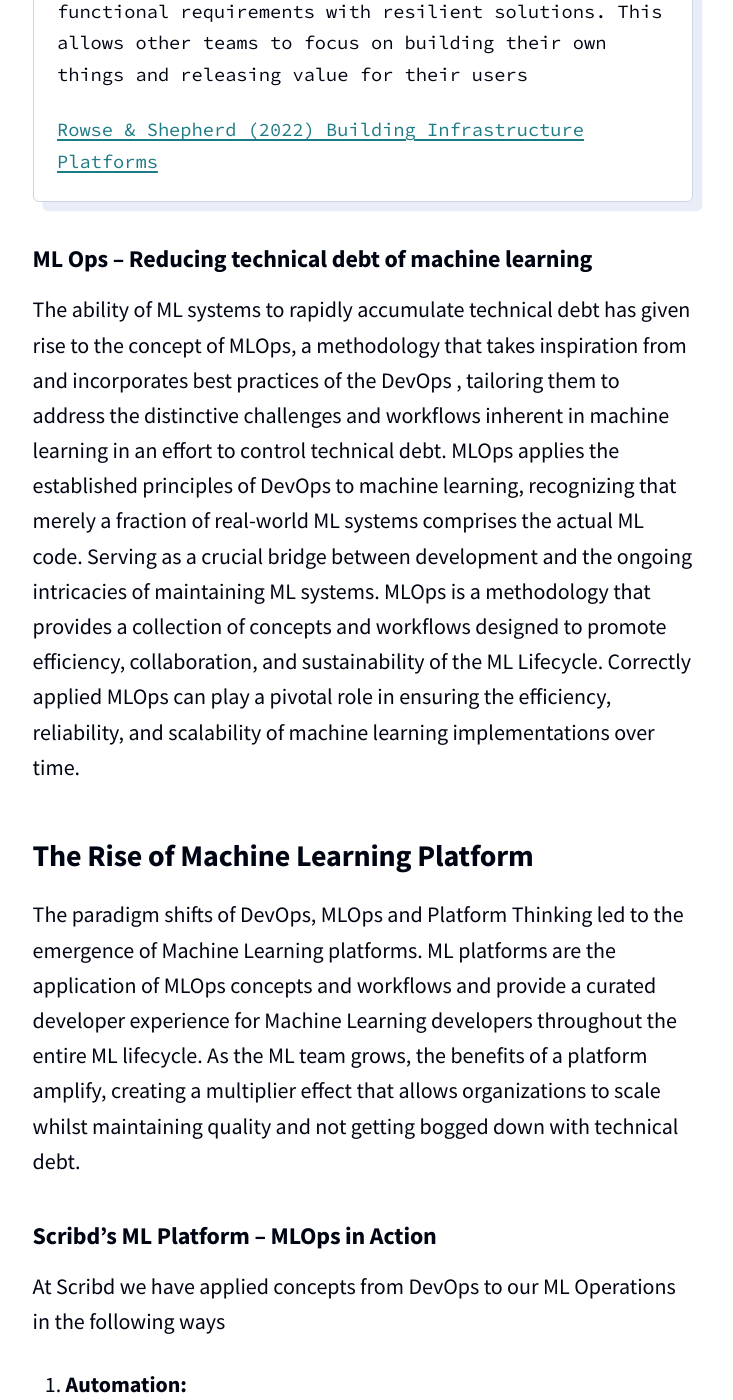
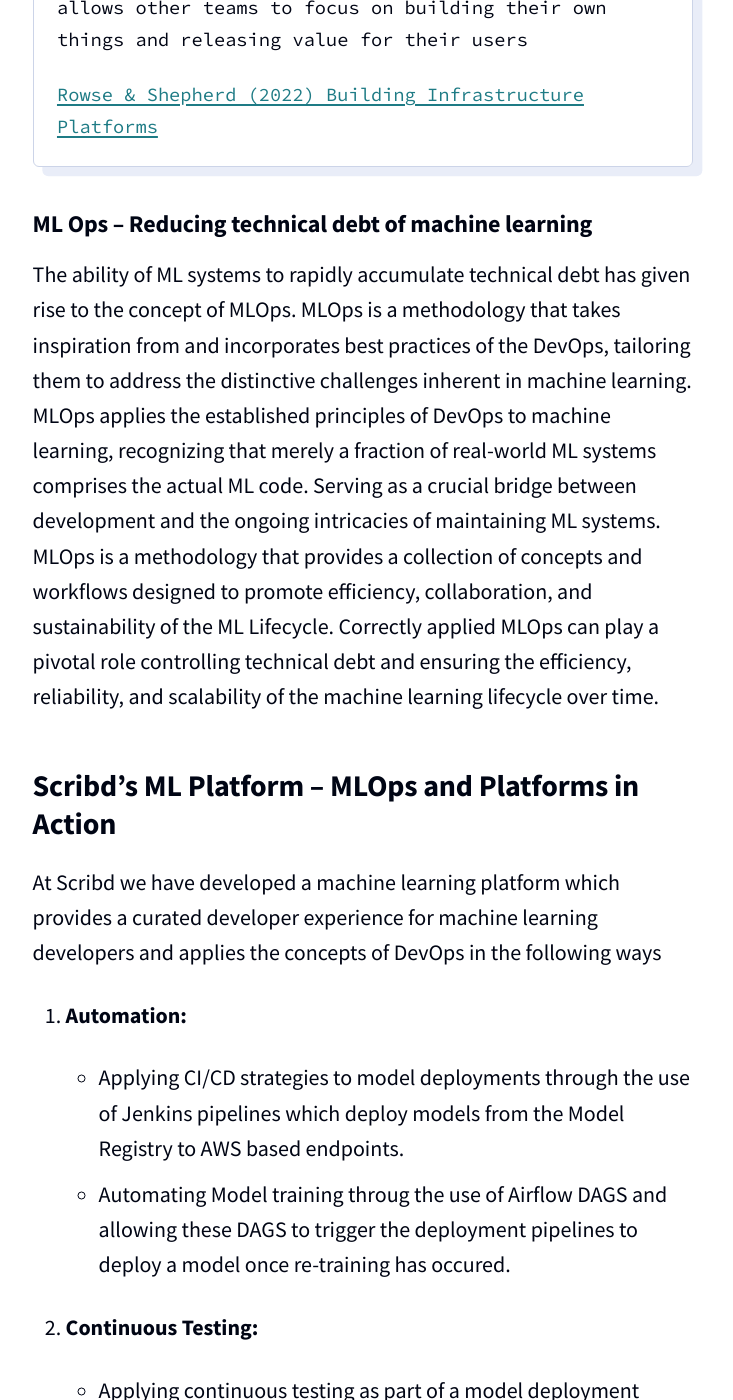
Before and after one commit to scribd/scribd.github.io, a Jekyll site: the page built from _posts/2024-02-05-evolution-of-mlplatform.md, in a window 1280 px wide and 1400 px high, scrolled down 4955 px. Shown: the whole window, without its empty margins (341-1074 px from the left). Built offline with Jekyll 4.4.1, drawn with Linux system fonts in a browser that asks for light colours; some of the changed text lies outside the part shown.

Commit message:
Update 2024-02-05-evolution-of-mlplatform.md
Reduce cruft

```diff
--- a/_posts/2024-02-05-evolution-of-mlplatform.md
+++ b/_posts/2024-02-05-evolution-of-mlplatform.md
@@ -17,7 +17,7 @@
 
 ### Development Velocity
 
-Machine learning development velocity refers to the speed and efficiency at which machine learning (ML) projects progress from the initial concept to deployment and maintenance. It encompasses the entire lifecycle of a machine learning project, from data collection and preprocessing to model training, evaluation, deployment, and ongoing optimization. In platform engineering this is often referred to as rate of change.
+Machine learning development velocity refers to the speed and efficiency at which machine learning (ML) projects progress from the initial concept to deployment in a production environment. It encompasses the entire lifecycle of a machine learning project, from data collection and preprocessing to model training, evaluation, validation deployment and testing for new models or for re-training, validation and deployment of existing models.
 
 ### Technical Debt
 
@@ -67,7 +67,7 @@
 >
 > [Skelton & Pais (2019) Team Topologies](https://teamtopologies.com/book)
 
-As teams grapple with the mental effort required by adopting DevOps of understanding, operating, and maintaining systems, cognitive load becomes a barrier to efficiency. The weight of this additional load can hinder productivity, prompting organizations to seek solutions.
+The weight of the additional load introduced in DevOps of teams owning the entire software development lifecycle can hinder productivity, prompting organizations to seek solutions.
 
 Platforms emerged as a strategic solution, delicately abstracting unnecessary details of the development lifecycle. This abstraction allows engineers to focus on critical tasks, mitigating cognitive load and fostering a more streamlined workflow.
 
@@ -81,17 +81,12 @@
 
 ### ML Ops -- Reducing technical debt of machine learning
 
-The ability of ML systems to rapidly accumulate technical debt has given rise to the concept of MLOps, a methodology that takes inspiration from and incorporates best practices of the DevOps , tailoring them to address the distinctive challenges and workflows inherent in machine learning in an effort to control technical debt. MLOps applies the established principles of DevOps to machine learning, recognizing that merely a fraction of real-world ML systems comprises the actual ML code. Serving as a crucial bridge between development and the ongoing intricacies of maintaining ML systems.
-MLOps is a methodology that provides a collection of concepts and workflows designed to promote efficiency, collaboration, and sustainability of the ML Lifecycle. Correctly applied MLOps can play a pivotal role in ensuring the efficiency, reliability, and scalability of machine learning implementations over time.
+The ability of ML systems to rapidly accumulate technical debt has given rise to the concept of MLOps. MLOps is a methodology that takes inspiration from and incorporates best practices of the DevOps, tailoring them to address the distinctive challenges inherent in machine learning. MLOps applies the established principles of DevOps to machine learning, recognizing that merely a fraction of real-world ML systems comprises the actual ML code. Serving as a crucial bridge between development and the ongoing intricacies of maintaining ML systems.
+MLOps is a methodology that provides a collection of concepts and workflows designed to promote efficiency, collaboration, and sustainability of the ML Lifecycle. Correctly applied MLOps can play a pivotal role controlling technical debt and ensuring the efficiency, reliability, and scalability of the machine learning lifecycle over time.
 
-The Rise of Machine Learning Platform
+Scribd's ML Platform -- MLOps and Platforms in Action
 -------------------------------------
-
-The paradigm shifts of DevOps, MLOps and Platform Thinking led to the emergence of Machine Learning platforms. ML platforms are the application of MLOps concepts and workflows and provide a curated developer experience for Machine Learning developers throughout the entire ML lifecycle. As the ML team grows, the benefits of a platform amplify, creating a multiplier effect that allows organizations to scale whilst maintaining quality and not getting bogged down with technical debt.
-
-
-### Scribd's ML Platform -- MLOps in Action
-At Scribd we have applied concepts from DevOps to our ML Operations in the following ways
+At Scribd we have developed a machine learning platform which provides a curated developer experience for machine learning developers and applies the concepts of DevOps in the following ways
 
 1.  **Automation:**
 
```
Also changed, not shown: other parts of _posts/2024-02-05-evolution-of-mlplatform.md (+1 -1 lines).
